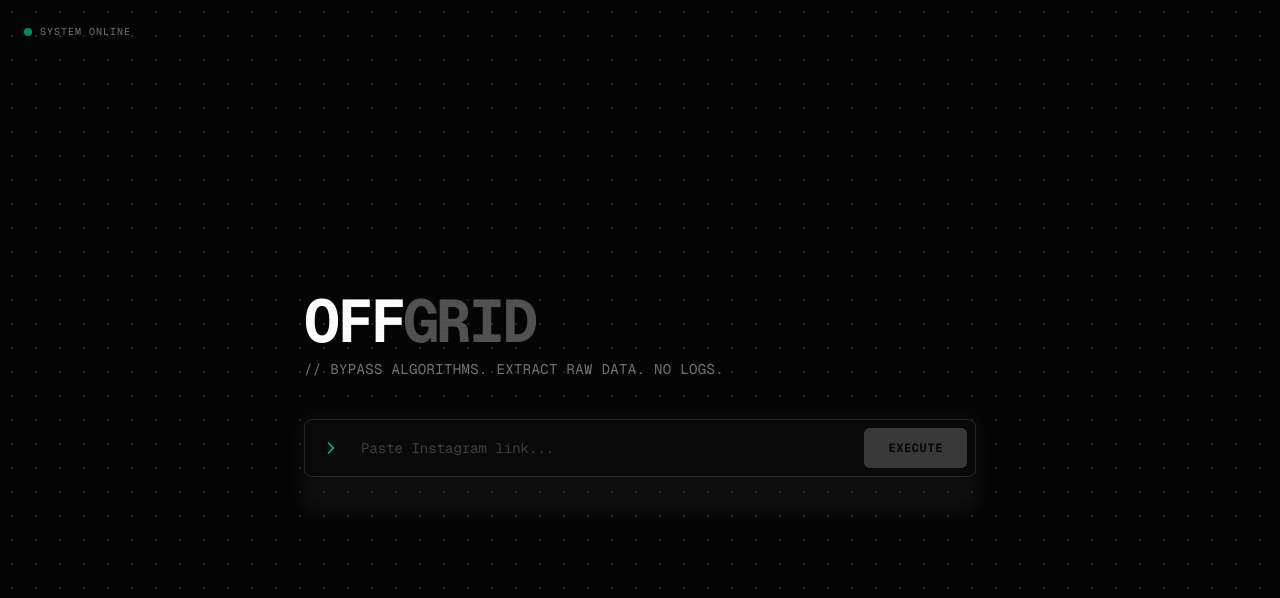
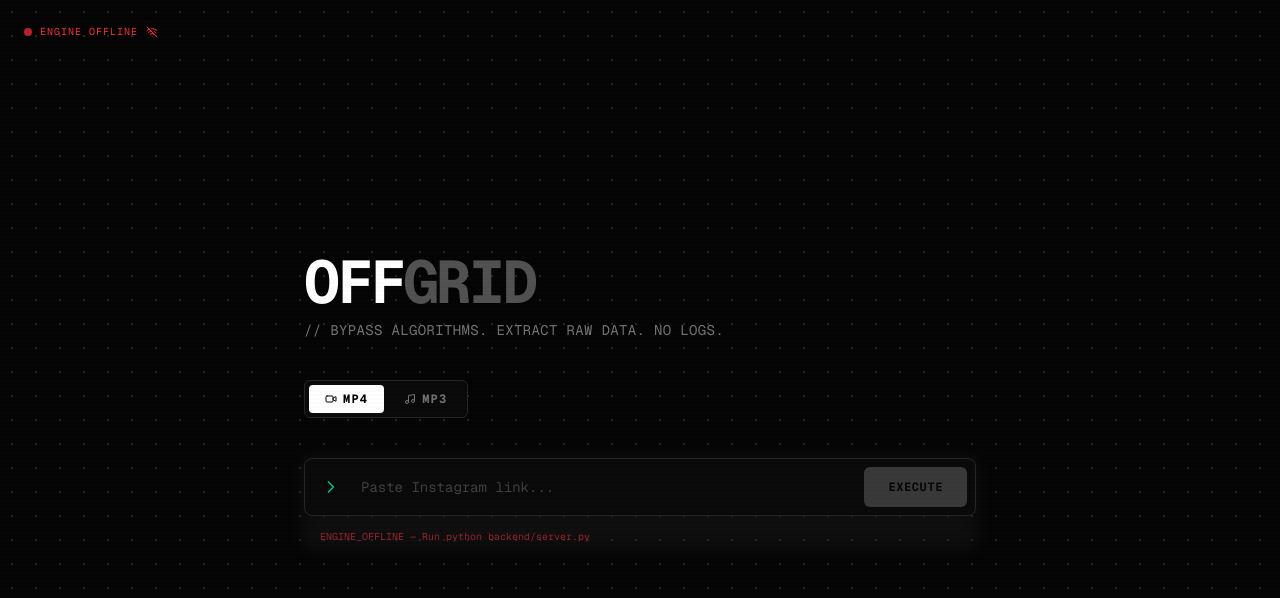
Before and after one commit to EdvinCodes/offgrid, a Next.js app: page / in a window 1280 px wide. Shown: the top 598 px of the page. Built offline with nearby package versions, Linux system fonts and the light colour scheme; no server answers.

Commit message:
feat(ui): add MP3/MP4 format toggle and real engine health check

```diff
--- a/src/app/page.tsx
+++ b/src/app/page.tsx
@@ -13,6 +13,8 @@ import {
   ChevronRight,
   Heart,
   Music,
+  Video,
+  WifiOff,
 } from "lucide-react";
 import { motion, AnimatePresence } from "framer-motion";
 import { toast } from "sonner";
@@ -24,8 +26,6 @@ interface ExtractionItem {
   description?: string;
 }
 
-// ✅ FIX: NEXT_PUBLIC_ solo para variables que el navegador necesita conocer.
-// Asegúrate de definir NEXT_PUBLIC_API_URL en tu .env.local
 const ENGINE_BASE = process.env.NEXT_PUBLIC_API_URL || "http://127.0.0.1:8000";
 
 const LOADING_STEPS = [
@@ -39,13 +39,39 @@ const LOADING_STEPS = [
 const INSTAGRAM_REGEX =
   /^https?:\/\/(www\.)?instagram\.com\/(p|reel|tv)\/[A-Za-z0-9_-]+/;
 
+// ─── TIPOS ──────────────────────────────────────────────────────────────────
+type FormatType = "mp4" | "mp3";
+type EngineStatus = "checking" | "online" | "offline";
+
 export default function HomePage() {
   const [url, setUrl] = useState("");
+  const [format, setFormat] = useState<FormatType>("mp4");
   const [loading, setLoading] = useState(false);
   const [loadingMsg, setLoadingMsg] = useState("");
   const [result, setResult] = useState<ExtractionItem | null>(null);
   const [downloading, setDownloading] = useState(false);
 
+  // ── Feature 2: Health check ─────────────────────────────────────────────
+  const [engineStatus, setEngineStatus] = useState<EngineStatus>("checking");
+
+  useEffect(() => {
+    const check = async () => {
+      try {
+        const res = await fetch(`${ENGINE_BASE}/health`, {
+          signal: AbortSignal.timeout(5000),
+        });
+        setEngineStatus(res.ok ? "online" : "offline");
+      } catch {
+        setEngineStatus("offline");
+      }
+    };
+    check();
+    // Re-check cada 60s
+    const interval = setInterval(check, 60_000);
+    return () => clearInterval(interval);
+  }, []);
+
+  // ── Loading steps animation ─────────────────────────────────────────────
   useEffect(() => {
     if (!loading) return;
     let step = 0;
@@ -56,20 +82,26 @@ export default function HomePage() {
     return () => clearInterval(interval);
   }, [loading]);
 
+  // ── Handlers ────────────────────────────────────────────────────────────
   const handleExtract = async (e: React.FormEvent) => {
     e.preventDefault();
     if (!url.trim()) return;
 
-    // ✅ FIX: Validación de URL de Instagram antes de llamar al backend
     if (!INSTAGRAM_REGEX.test(url.trim())) {
       toast.error("Only Instagram post, reel or TV links are supported.");
+      return;
+    }
+
+    if (engineStatus === "offline") {
+      toast.error("Engine offline. Start the backend first.");
       return;
     }
 
     setLoading(true);
     setResult(null);
 
-    const data = await extractMedia(url.trim());
+    // ── Feature 1: pasamos el formato seleccionado ──────────────────────
+    const data = await extractMedia(url.trim(), format);
 
     if (data.success && data.items && data.items.length > 0) {
       setResult(data.items[0] as ExtractionItem);
@@ -91,7 +123,6 @@ export default function HomePage() {
     }
   };
 
-  // ✅ FIX: Parámetros download=true y ext correctos en la URL del proxy
   const handleDownload = () => {
     if (!result || downloading) return;
     setDownloading(true);
@@ -117,21 +148,36 @@ export default function HomePage() {
     return <FileJson className="w-3 h-3" />;
   };
 
-  // Construye la URL de preview del proxy (sin forzar descarga)
   const previewUrl = result
     ? `${ENGINE_BASE}/proxy?url=${encodeURIComponent(result.url)}`
     : "";
 
+  // ── Status dot config ────────────────────────────────────────────────────
+  const statusConfig = {
+    checking: { color: "bg-yellow-500", label: "Checking Engine..." },
+    online: { color: "bg-emerald-500", label: "System Online" },
+    offline: { color: "bg-red-500", label: "Engine Offline" },
+  } as const;
+  const { color: dotColor, label: statusLabel } = statusConfig[engineStatus];
+
   return (
     <main className="min-h-screen w-full relative flex flex-col items-center justify-center p-6 bg-dot-pattern overflow-hidden font-mono">
-      {/* Scanline Effect */}
       <div className="scanline" />
 
-      {/* Header Status Bar */}
+      {/* ── Feature 2: Header con status real ── */}
       <header className="fixed top-0 left-0 right-0 p-6 flex justify-between items-center z-50 text-[10px] uppercase tracking-widest text-neutral-500">
         <div className="flex items-center gap-2">
-          <div className="w-2 h-2 bg-emerald-500 rounded-full animate-pulse" />
-          <span>System Online</span>
+          <div className={`w-2 h-2 ${dotColor} rounded-full animate-pulse`} />
+          <span
+            className={
+              engineStatus === "offline" ? "text-red-500" : "text-neutral-500"
+            }
+          >
+            {statusLabel}
+          </span>
+          {engineStatus === "offline" && (
+            <WifiOff className="w-3 h-3 text-red-500" />
+          )}
         </div>
       </header>
 
@@ -144,6 +190,34 @@ export default function HomePage() {
           <p className="text-neutral-500 text-xs md:text-sm tracking-wide">
             {"// BYPASS ALGORITHMS. EXTRACT RAW DATA. NO LOGS."}
           </p>
+        </div>
+
+        {/* ── Feature 1: Format Toggle ── */}
+        <div className="flex items-center gap-1 bg-[#0a0a0a] border border-neutral-800 rounded-md p-1 w-fit">
+          <button
+            type="button"
+            onClick={() => setFormat("mp4")}
+            className={`flex items-center gap-1.5 px-4 py-1.5 rounded text-xs font-bold uppercase tracking-widest transition-all ${
+              format === "mp4"
+                ? "bg-white text-black"
+                : "text-neutral-500 hover:text-neutral-300"
+            }`}
+          >
+            <Video className="w-3 h-3" />
+            MP4
+          </button>
+          <button
+            type="button"
+            onClick={() => setFormat("mp3")}
+            className={`flex items-center gap-1.5 px-4 py-1.5 rounded text-xs font-bold uppercase tracking-widest transition-all ${
+              format === "mp3"
+                ? "bg-emerald-500 text-black"
+                : "text-neutral-500 hover:text-neutral-300"
+            }`}
+          >
+            <Music className="w-3 h-3" />
+            MP3
+          </button>
         </div>
 
         {/* Input Console */}
@@ -168,7 +242,7 @@ export default function HomePage() {
             />
             <button
               type="submit"
-              disabled={loading || !url.trim()}
+              disabled={loading || !url.trim() || engineStatus === "offline"}
               className="h-10 px-6 mr-1 bg-neutral-100 hover:bg-white text-black font-bold text-xs uppercase tracking-wider rounded-md transition-all disabled:opacity-20 disabled:cursor-not-allowed flex items-center gap-2"
             >
               {loading ? (
@@ -179,13 +253,19 @@ export default function HomePage() {
             </button>
           </div>
 
-          {/* Status logs */}
+          {/* Status log */}
           <div className="h-6 mt-2 text-[10px] text-emerald-500/80 font-mono pl-4 flex items-center gap-2">
             {loading && (
               <>
                 <Loader2 className="w-3 h-3 animate-spin" />
                 <span>{loadingMsg}</span>
               </>
+            )}
+            {/* Aviso offline bajo el input */}
+            {!loading && engineStatus === "offline" && (
+              <span className="text-red-500/80">
+                ENGINE_OFFLINE — Run python backend/server.py
+              </span>
             )}
           </div>
         </motion.form>
@@ -201,16 +281,13 @@ export default function HomePage() {
               className="w-full"
             >
               <div className="rounded-lg border border-neutral-800 bg-[#0a0a0a] overflow-hidden shadow-2xl relative">
-                {/* Top accent bar */}
                 <div className="h-1 w-full bg-gradient-to-r from-emerald-500 via-neutral-800 to-neutral-900" />
 
                 <div className="flex flex-col md:flex-row">
-                  {/* Media Preview Area */}
+                  {/* Media Preview */}
                   <div className="w-full md:w-1/2 bg-black border-b md:border-b-0 md:border-r border-neutral-800 relative min-h-[300px] flex items-center justify-center overflow-hidden">
-                    {/* Noise overlay */}
                     <div className="absolute inset-0 bg-[url('https://grainy-gradients.vercel.app/noise.svg')] opacity-20 z-10 pointer-events-none" />
 
-                    {/* Media render */}
                     {result.type === "video" ? (
                       <video
                         src={previewUrl}
@@ -222,7 +299,6 @@ export default function HomePage() {
                         loop
                       />
                     ) : result.type === "audio" ? (
-                      // ✅ FIX: Render correcto para tipo audio
                       <div className="flex flex-col items-center gap-4 p-8 z-0">
                         {result.thumbnail && (
                           <img
@@ -241,7 +317,6 @@ export default function HomePage() {
                       />
                     )}
 
-                    {/* Type Tag */}
                     <div className="absolute top-3 left-3 z-20 bg-black/50 backdrop-blur border border-white/10 px-2 py-1 rounded text-[10px] text-white uppercase tracking-widest flex items-center gap-2">
                       {getTypeIcon()}
                       {result.type.toUpperCase()}_OBJ
@@ -290,10 +365,19 @@ export default function HomePage() {
                       </button>
                     </div>
 
-                    {/* Footer Stats */}
                     <div className="pt-4 border-t border-neutral-900 flex justify-between text-[9px] text-neutral-600 font-mono uppercase">
                       <span>Proxy: Active</span>
-                      <span>Engine: OffGrid v5</span>
+                      {/* ── Feature 1: muestra el formato activo en el resultado ── */}
+                      <span>
+                        Format:{" "}
+                        <span
+                          className={
+                            format === "mp3" ? "text-emerald-500" : "text-white"
+                          }
+                        >
+                          {format.toUpperCase()}
+                        </span>
+                      </span>
                     </div>
                   </div>
                 </div>
```
